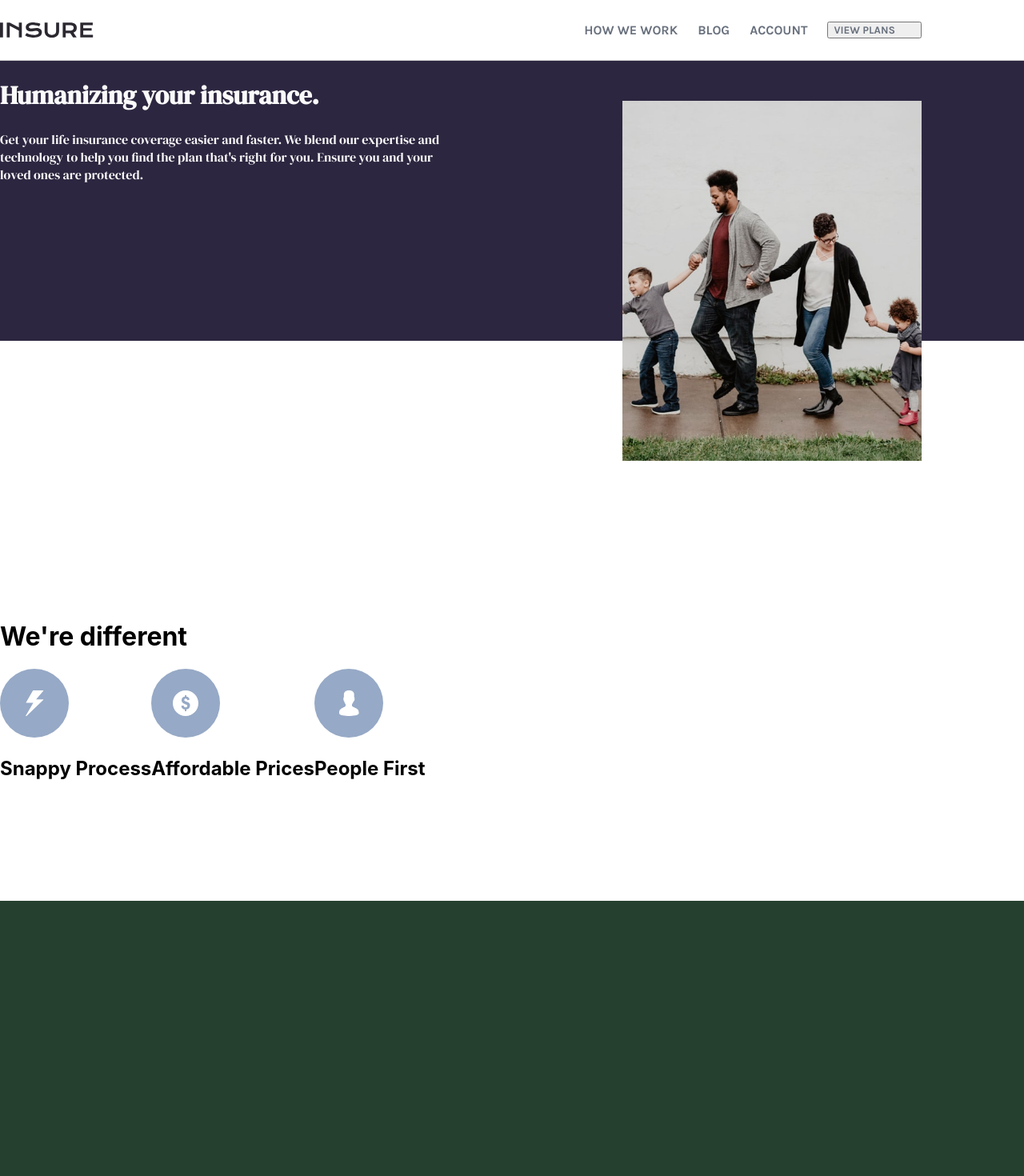
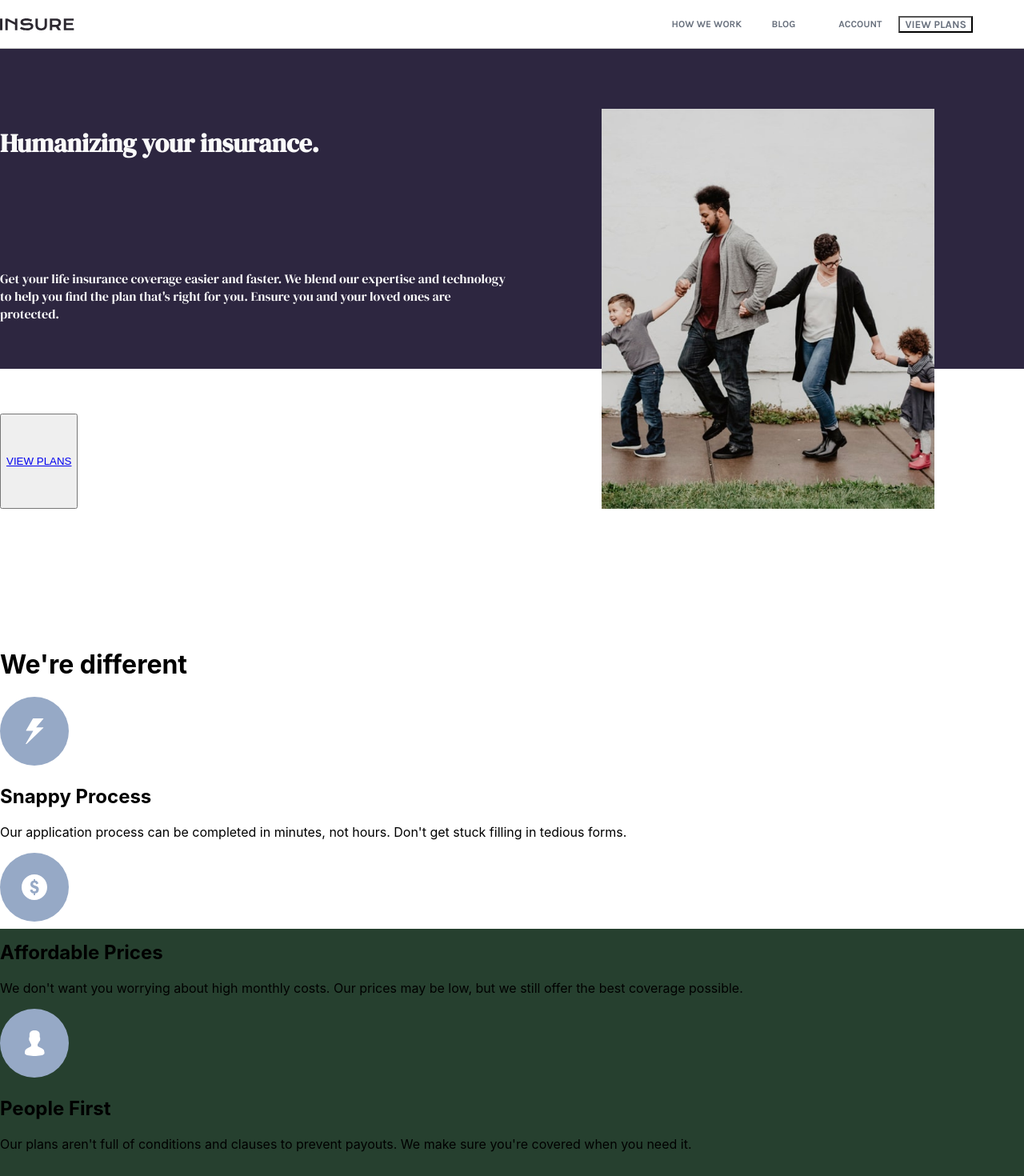
Before and after one commit to kabocha23/Insure-Landing-Page, a React (Create React App) app: page / in a window 1280 px wide. Shown: the top 1470 px of the page at 80% size. Built offline with nearby package versions, Linux system fonts and the light colour scheme.

Commit message:
Added part of contetn to Body

```diff
--- a/src/components/Body/Body.css
+++ b/src/components/Body/Body.css
@@ -1,43 +1,47 @@
-.body-container {
-
-}
-
-
+/* background div, split color */
 .body-intro {
     display: flex;
     flex-flow: row wrap;
-    height: 350px;
+    height: 400px;
     margin-bottom: 350px;
     background-color: hsl(256, 26%, 20%);
 }
+
+/* intro section overlayed on top of split color bg */
 .body-intro-sub {
     display: flex;
     max-width: 1280px;
+    margin-top: 75px;
     margin-left: auto;
     margin-right: auto;
 }
 .body-intro-text {
-    width: 45%;
+    display: flex;
+    flex-flow: row wrap;
+    width: 50%;
     font-family: 'DM Serif Display', serif;
     color: hsl(0, 0%, 98%);
 }
 .body-intro-img {
     display: flex;
-    justify-content: end;
-    width: 45%;
-    margin-right: 0px;
+    width: 50%;
 }
 .body-intro-img img {
-    height: 450px;
-    margin-top: 50px;
+    height: 500px;
+    margin-left: auto;
+    margin-right: auto;
 }
 
-
+/* 'We're different' section */
 .body-different {
     max-width: 1280px;
     margin-left: auto;
     margin-right: auto;
     height: 350px;
+}
+.body-different-sub {
+    display: flex;
+    flex-flow: row wrap;
 }
 .body-different-sub {
     display: flex;
--- a/src/components/Body/Body.js
+++ b/src/components/Body/Body.js
@@ -15,6 +15,7 @@ const Body = () => {
                     <div className='body-intro-text'>
                         <h1>Humanizing your insurance.</h1>
                         <p>Get your life insurance coverage easier and faster. We blend our expertise and technology to help you find the plan that's right for you. Ensure you and your loved ones are protected.</p>
+                        <button><a href='#'>VIEW PLANS</a></button>
                     </div>
                     <div className='body-intro-img'>
                         <img src={familyImg}></img>
@@ -27,17 +28,17 @@ const Body = () => {
                     <div className='body-different-pros'>
                         <img src={boltIcon}></img>
                         <h2>Snappy Process</h2>
-                        <p></p>
+                        <p>Our application process can be completed in minutes, not hours. Don't get stuck filling in tedious forms.</p>
                     </div>
                     <div className='body-different-pros'>
                         <img src={cashIcon}></img>
                         <h2>Affordable Prices</h2>
-                        <p></p>
+                        <p>We don't want you worrying about high monthly costs. Our prices may be low, but we still offer the best coverage possible.</p>
                     </div>
                     <div className='body-different-pros'>
                         <img src={personIcon}></img>
                         <h2>People First</h2>
-                        <p></p>
+                        <p>Our plans aren't full of conditions and clauses to prevent payouts. We make sure you're covered when you need it.</p>
                     </div>
                 </div>
                 <div>
--- a/src/components/Navbar/Navbar.css
+++ b/src/components/Navbar/Navbar.css
@@ -1,11 +1,12 @@
 .navbar-container {
     display: flex;
-    height: 75px;
+    height: 60px;
     margin-top: 0px;
     margin-left: auto;
     margin-right: auto;
     border-bottom: 1px solid hsl(0, 0%, 80%);
     max-width: 1280px;
+    font-size: 75%;
 }
 
 
@@ -34,11 +35,12 @@
     display: none;
 }
 
+/* navbar menu not collapsed */
 .nav-menu-fs {
     height: 100%;
     position: relative;
     margin-left: auto;
-    margin-right: 10%;
+    margin-right: 5%;
 }
 .nav-menu-fs-sub {
     display: flex;
@@ -47,17 +49,20 @@
     align-items: center;
 }
 .nav-menu-fs-sub a {
+    width: 8em;
+    text-align: center;
     text-decoration: none;
+    color: hsl(219, 9%, 45%);
     font-family: 'Karla', sans-serif;
-    margin-right: 25px;
-    color: hsl(219, 9%, 45%);
     font-weight: bold;
 }
 .nav-menu-fs-sub a:hover {
     color: hsl(219, 9%, 20%);
     transition: color 0.2s ease-in-out;
 }
-
+.nav-menu-fs-sub button {
+    background-color: white;
+}
 
 
 @media (max-width: 900px) {
```
